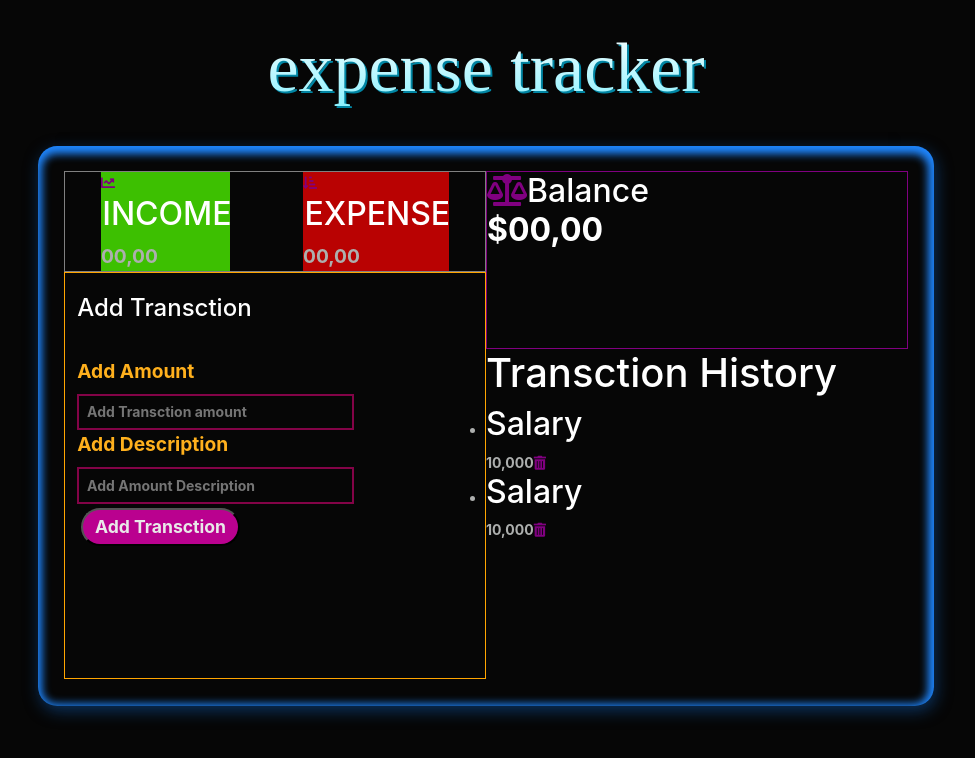
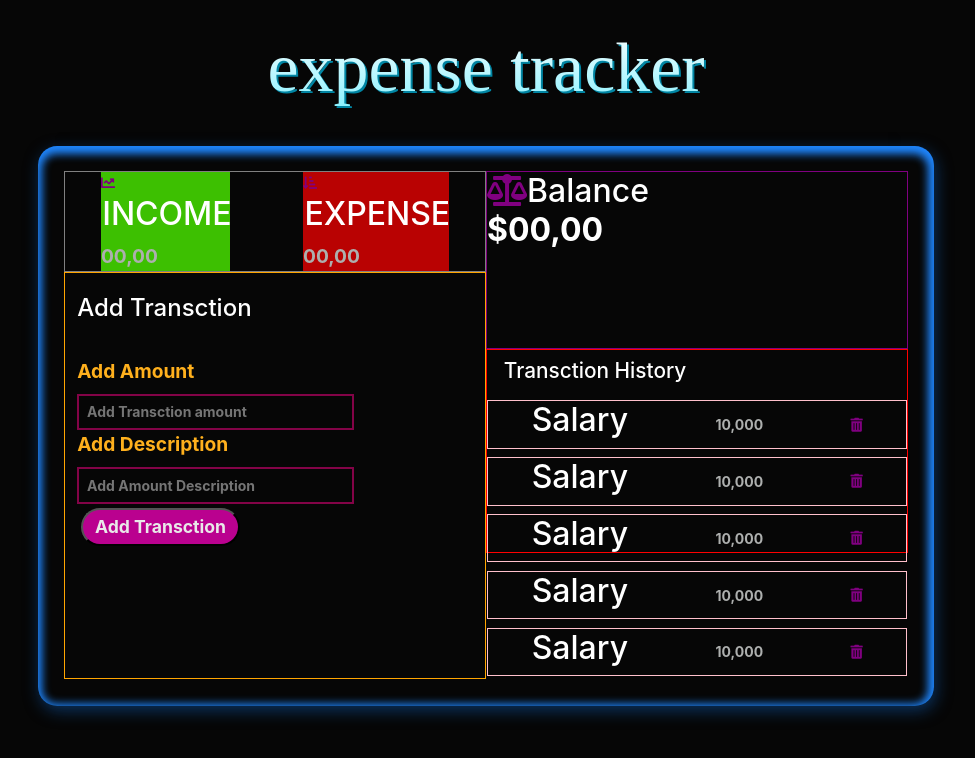
Before and after one commit to shahzain-lab/expense-tracker, a React (Create React App) app: page / in a window 1280 px wide. Shown: the top 758 px of the page, without its empty margins (154-1129 px from the left). Built offline with nearby package versions, Linux system fonts and the light colour scheme; a web font is replaced by a local one.

Commit message:
using hook

```diff
--- a/src/components/AddTrans.tsx
+++ b/src/components/AddTrans.tsx
@@ -1,7 +1,11 @@
 import React from 'react'
 import './style.css'
+import { useState } from 'react'
 
 export const AddTrans = () => {
+    const [description, setDescription] = useState('');
+    const [amount, setAmount] = useState('0');
+
     return (
         <div className="AddTrans">
             <h3 className="Addhead">Add Transction</h3>
--- a/src/components/History.tsx
+++ b/src/components/History.tsx
@@ -16,6 +16,21 @@ export const History = () => {
                    <span>10,000</span>
                    <i className="fas fa-trash-alt"></i>
                </li>
+               <li>
+                   <h4>Salary</h4>
+                   <span>10,000</span>
+                   <i className="fas fa-trash-alt"></i>
+               </li>
+               <li>
+                   <h4>Salary</h4>
+                   <span>10,000</span>
+                   <i className="fas fa-trash-alt"></i>
+               </li>
+               <li>
+                   <h4>Salary</h4>
+                   <span>10,000</span>
+                   <i className="fas fa-trash-alt"></i>
+               </li>
            </ul>
         </div>
     )
--- a/src/components/style.css
+++ b/src/components/style.css
@@ -76,3 +76,20 @@ form button{
     border-radius: 1.3rem;
 
 }
+/* //History/ */
+.History{
+    width: 100%;
+    border: 1px solid red;
+    height: 40%;
+}
+.histHead{
+    font-size: 1.3rem;
+    padding: 2% 4%;
+}
+.History ul li{
+    border: 1px solid pink;
+    display: flex;
+    align-items: center;
+    margin: 2% 0;
+    justify-content: space-around;
+}
```
Also changed, not shown: 1 other file (tests, documents, lock files or other folders).
